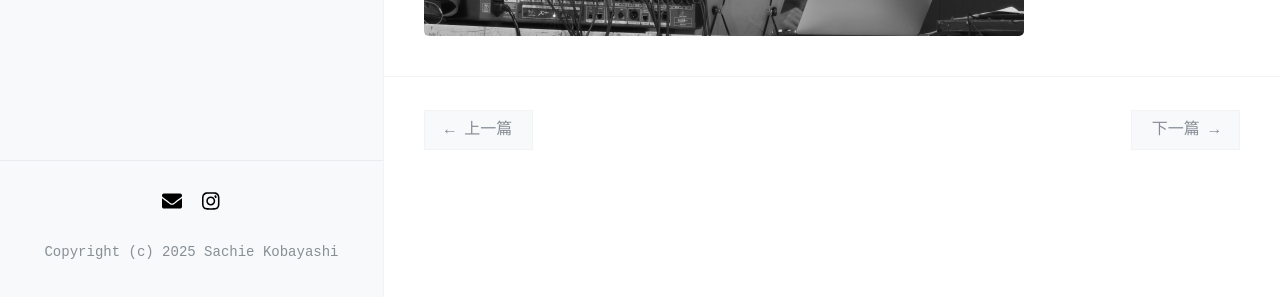
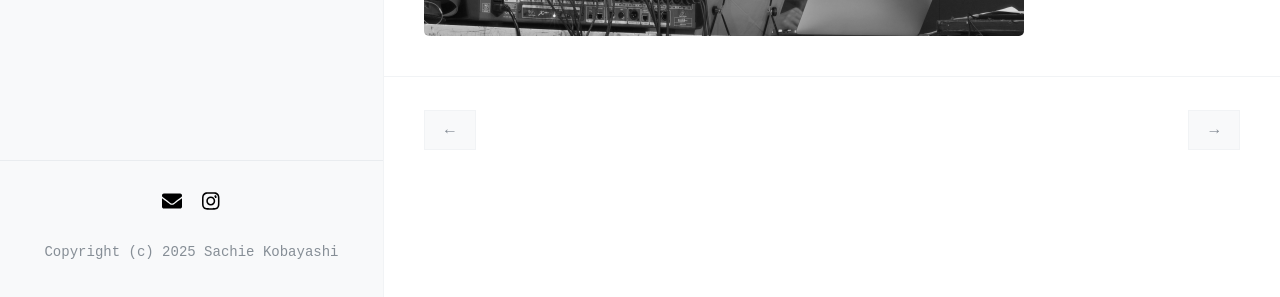
Before and after one commit to kbys88/kbys88.github.io, a Jekyll site: the page built from _posts/2025-07-28-New website.md, in a window 1280 px wide. Shown: the part 600-897 px from the top of the page. Built offline with Jekyll 4.4.1, drawn with Linux system fonts in a browser that asks for light colours; nearby versions of some CDN libraries.

Commit message:
Update post.html

```diff
--- a/_layouts/post.html
+++ b/_layouts/post.html
@@ -31,14 +31,14 @@ layout: default
   {% if page.previous.url %}
     <span class="prev" >
       <a href="{{ site.url }}{{ site.baseurl }}{{ page.previous.url }}">
-        ← 上一篇
+        ←
       </a>
     </span>
   {% endif %}
   {% if page.next.url %}
     <span class="next" >
       <a href="{{ site.url }}{{ site.baseurl }}{{ page.next.url }}">
-        下一篇 →
+        →
       </a>
     </span>
   {% endif %}
```
